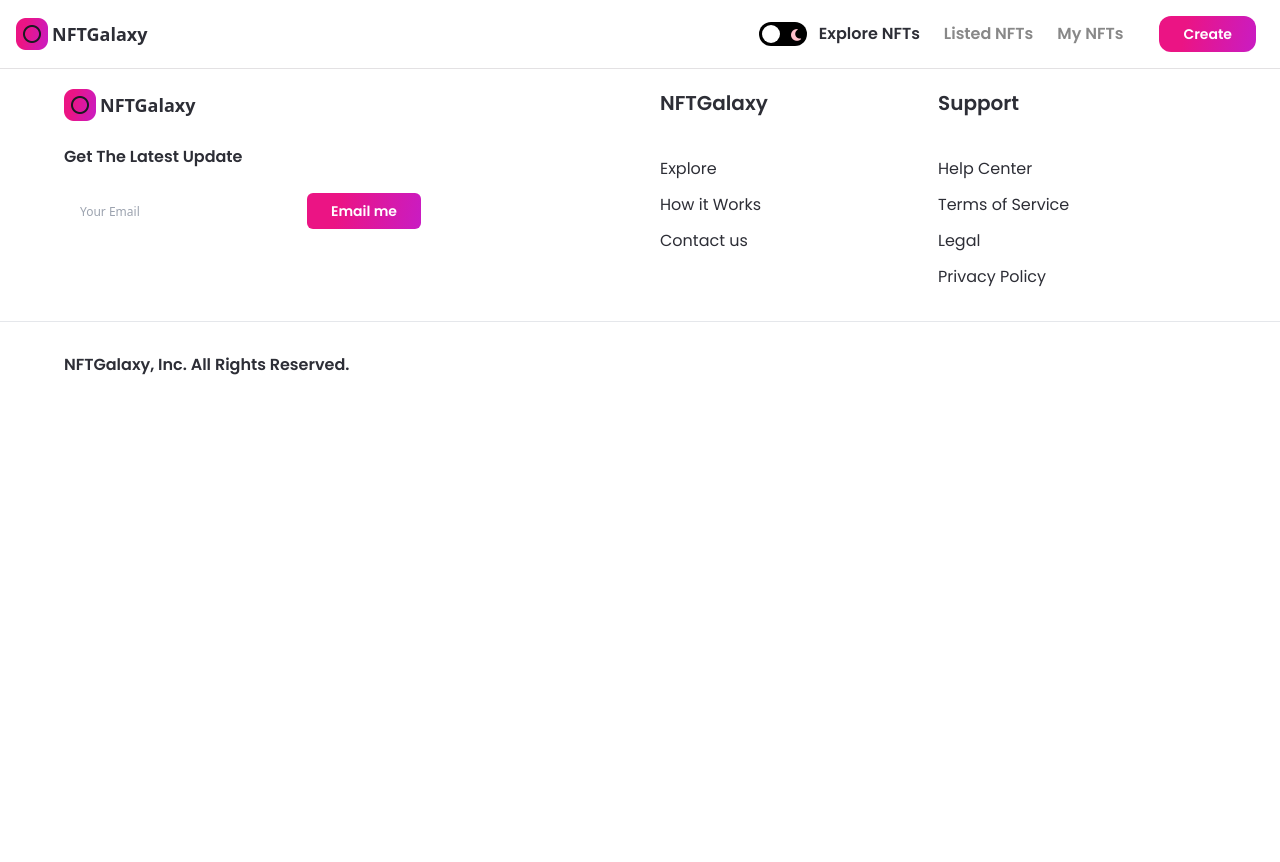
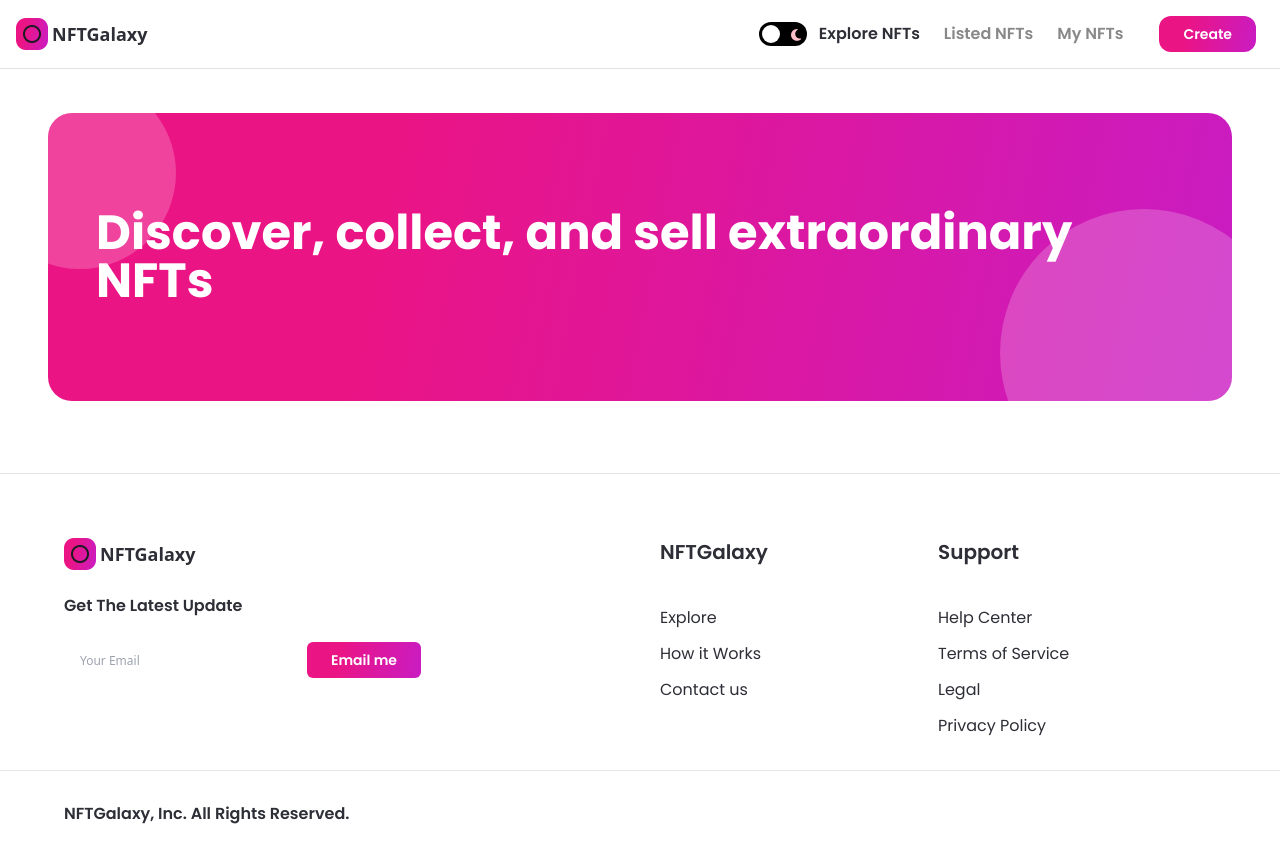
Before and after one commit to rohitverse/OneView, a Next.js app: page / in a window 1280 px wide. Shown: the top 862 px of the page. Before the commit the page ends 800 px from the top, so only its background shows below. Built offline with nearby package versions, Linux system fonts and the light colour scheme.

Commit message:
Banner Added

```diff
--- /dev/null
+++ b/components/Banner.jsx
@@ -0,0 +1,17 @@
+import React from 'react';
+
+const Banner = ({ name, parentStyles, childStyles }) => (
+  <div
+    className={`relative w-full flex items-center z-0 overflow-hidden nft-gradient ${parentStyles}`}
+  >
+    <p
+      className={`font-bold text-white text-5xl font-poppins leading-70${childStyles}`}
+    >
+      {name}
+    </p>
+    <div className="absolute w-48 h-48 sm:w-32 sm:h-32 rounded-full white-bg -top-9 -left-16 -z-5" />
+    <div className="absolute w-72 h-72 sm:w-56 sm:h-56 rounded-full white-bg -bottom-24 -right-14 -z-5" />
+  </div>
+);
+
+export default Banner;
--- a/components/index.js
+++ b/components/index.js
@@ -1,5 +1,6 @@
 import Navbar from './Navbar';
 import Footer from './Footer';
 import Button from './Button';
+import Banner from './Banner';
 
-export { Navbar, Footer, Button };
+export { Navbar, Banner, Footer, Button };
--- a/pages/_app.js
+++ b/pages/_app.js
@@ -7,8 +7,10 @@ import '../styles/globals.css';
 const MyApp = ({ Component, pageProps }) => (
   <ThemeProvider enableSystem attribute="class">
     <div className="dark:bg-nft-dark bg-white min-h-screen">
-      <Navbar />
-      <Component {...pageProps} />
+      <Navbar />{' '}
+      <div className="pt-65">
+        <Component {...pageProps} />
+      </div>
       <Footer />
     </div>
 
--- a/pages/index.js
+++ b/pages/index.js
@@ -1,3 +1,15 @@
-const Home = () => <div>H</div>;
+import { Banner } from '../components';
+
+const Home = () => (
+  <div className="flex justify-center sm:px-4 p-12">
+    <div className="w-full minmd:w-4/5">
+      <Banner
+        name="Discover, collect, and sell extraordinary NFTs"
+        parentStyles="justify-start mb-6 h-72 sm:h-60 p-12 xs:p-4 xs:h-44 rounded-3xl"
+        childStyles="md:text-4xl sm:text-2xl xs:text-xl text-left"
+      />
+    </div>
+  </div>
+);
 
 export default Home;
```
